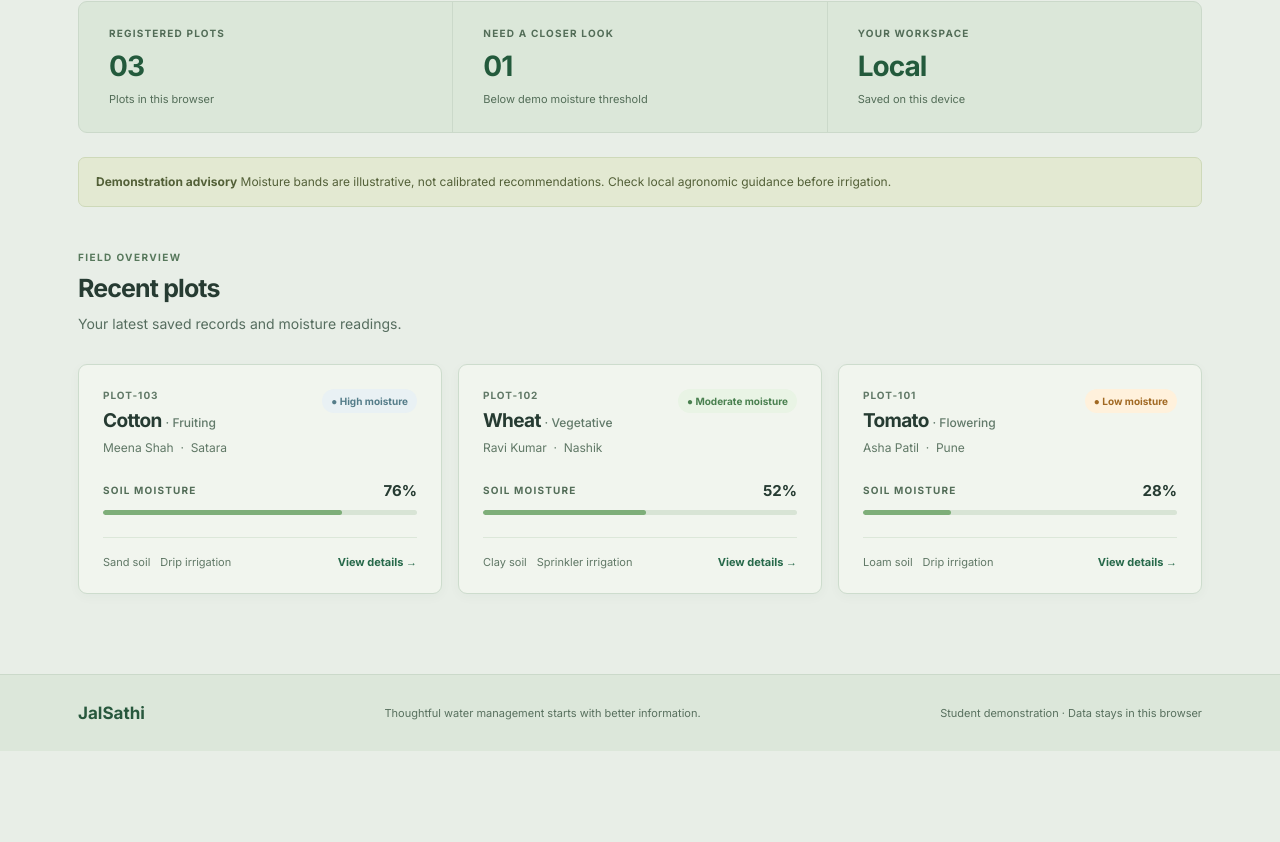
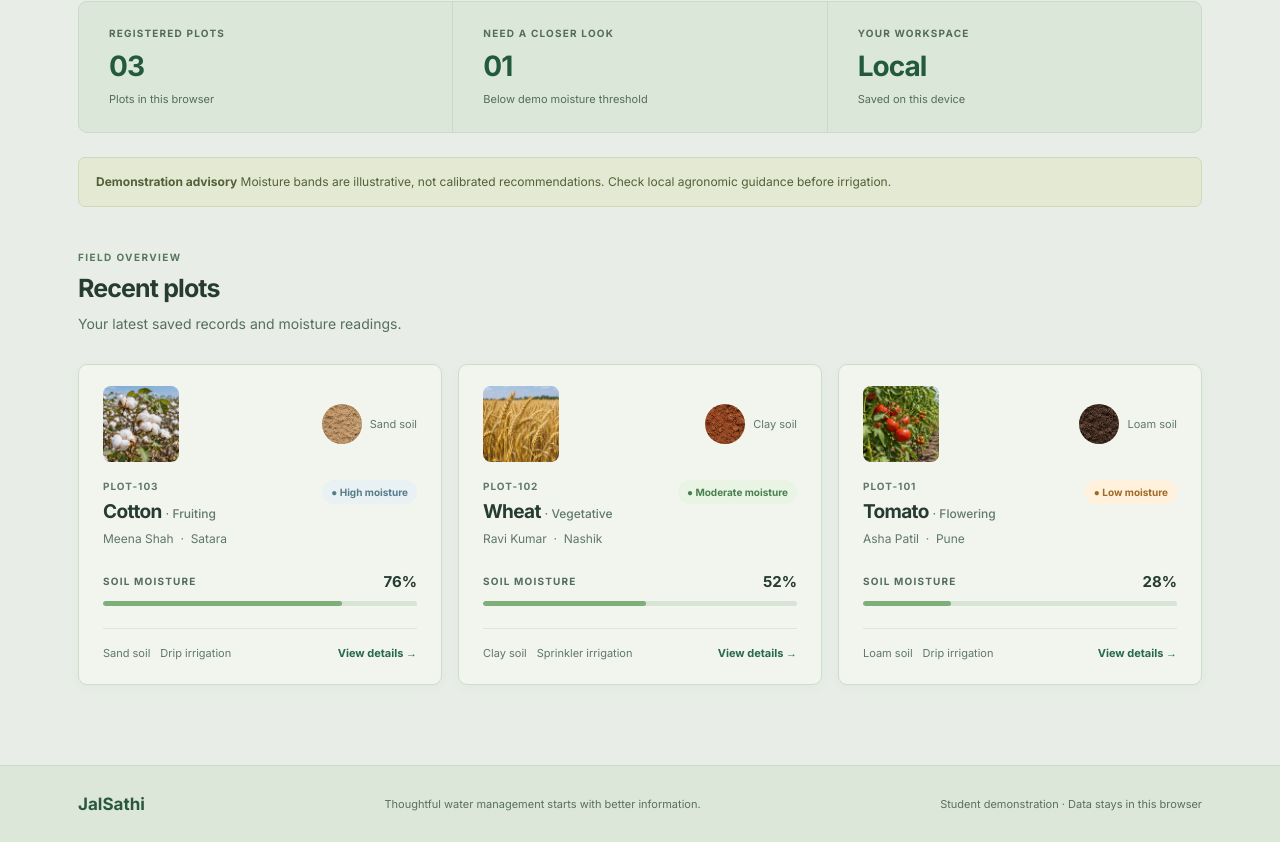
Before and after one commit to richennacht/smart-irrigation-advisory, a React (Vite) app: page / in a window 1280 px wide. Shown: the part 651-1493 px from the top of the page. Before the commit the page ends 1402 px from the top, so only its background shows below. Built offline with nearby package versions, Linux system fonts and the light colour scheme.

Commit message:
Add crop and soil illustrations to plot views

```diff
--- /dev/null
+++ b/src/TypeImage.jsx
@@ -0,0 +1,13 @@
+import React from 'react';
+
+const positions = {
+  crop: { tomato:'0% 0%', wheat:'100% 0%', cotton:'0% 100%', sugarcane:'100% 100%' },
+  soil: { clay:'0% 0%', loam:'100% 0%', sand:'0% 100%', silt:'100% 100%' }
+};
+
+export default function TypeImage({ kind, name, className = '' }) {
+  const key = (name || '').trim().toLowerCase();
+  const position = positions[kind]?.[key];
+  if (!position) return <span className={`type-image type-image-fallback ${className}`} aria-hidden="true">✳</span>;
+  return <span className={`type-image ${className}`} aria-hidden="true" style={{ backgroundImage: `url(/images/${kind}-types.webp)`, backgroundPosition: position }} />;
+}
--- a/src/style.css
+++ b/src/style.css
@@ -101,3 +101,15 @@ footer { background: #dce7da; border-color: #cbd9ca; }
 .crop-feature img { width: 100%; height: 220px; object-fit: cover; object-position: center 48%; display: block; }
 .crop-feature figcaption { display: flex; align-items: center; padding: 24px; color: #526b59; font-size: 13px; line-height: 1.6; }
 @media(max-width:760px) { .hero { background-position: center, 62% center; } .crop-feature { grid-template-columns: 1fr; } .crop-feature img { height: 180px; } .crop-feature figcaption { padding: 14px 18px; } }
+/* Illustrative crop and soil photographs */
+.type-image { display: inline-block; width: 64px; height: 64px; flex: 0 0 64px; border-radius: 8px; background-size: 200% 200%; background-repeat: no-repeat; background-color: #dbe9d7; }
+.type-image-fallback { display: inline-flex; align-items: center; justify-content: center; color: #4d7657; background: #dbe9d7; font-size: 24px; }
+.plot-visuals { display: flex; align-items: center; justify-content: space-between; margin: -3px 0 18px; }
+.plot-crop-image { width: 76px; height: 76px; flex-basis: 76px; }
+.soil-preview { display: flex; align-items: center; gap: 8px; color: #607866; font-size: 11px; }
+.plot-soil-image { width: 40px; height: 40px; flex-basis: 40px; border-radius: 50%; }
+.detail-images { display: flex; gap: 24px; padding: 6px 0 20px; }
+.detail-images > div { display: flex; align-items: center; gap: 10px; font-size: 12px; font-weight: 600; color: #526b59; }
+.detail-images .type-image { width: 56px; height: 56px; flex-basis: 56px; }
+.crop-type-image { width: 58px; height: 58px; flex-basis: 58px; }
+@media(max-width:760px) { .crop-main { flex-basis: calc(100% - 80px); } .detail-images { flex-wrap: wrap; } }
```
Also changed, not shown: src/AdditionalPages.jsx (+2 -1 lines), src/App.jsx (+3 -2 lines), public/images/crop-types.webp (added), public/images/soil-types.webp (added).
